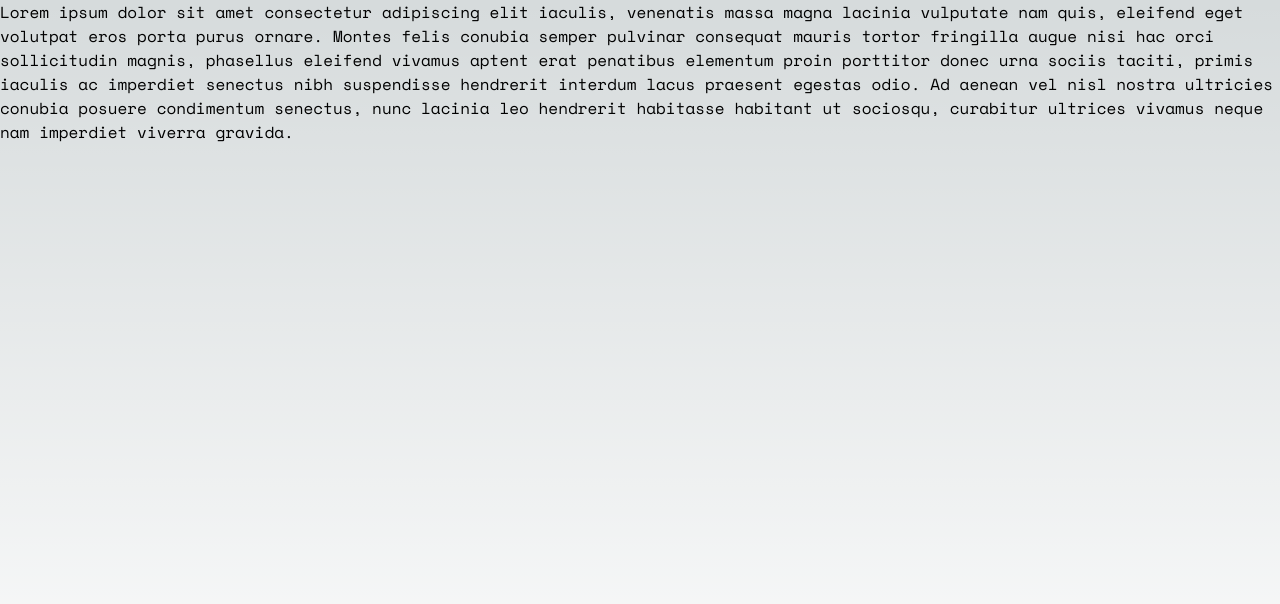
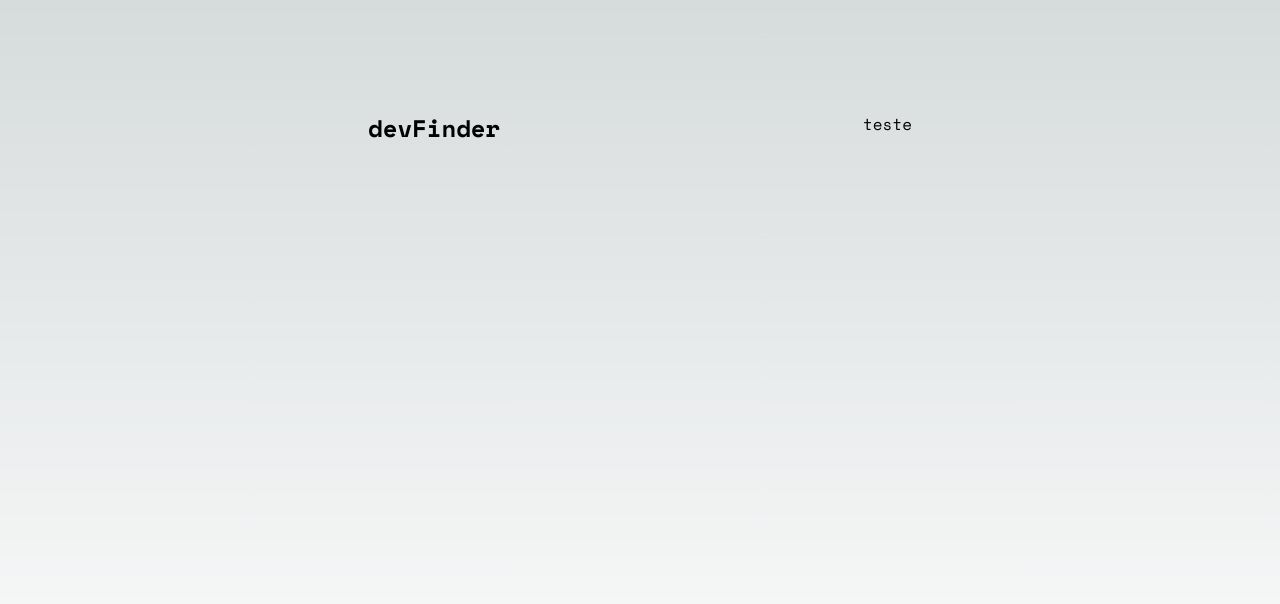
Before and after one commit to eriveltondasilva/github-user-search-app, a Next.js app: page / in a window 1280 px wide. Shown: the top 604 px of the page. Built offline with nearby package versions, Linux system fonts and the light colour scheme.

Commit message:
feat: criação do header

```diff
--- a/src/app/layout.js
+++ b/src/app/layout.js
@@ -16,7 +16,11 @@ export const metadata = {
 export default function RootLayout({ children }) {
   return (
     <html lang='en'>
-      <body className={space_mono.className}>{children}</body>
+      <body className={space_mono.className}>
+        <div className='flex min-h-screen flex-col items-center justify-between'>
+          {children}
+        </div>
+      </body>
     </html>
   );
 }
--- a/src/app/page.js
+++ b/src/app/page.js
@@ -1,18 +1,10 @@
+import Header from "@/components/Header"
+
 export default function Home() {
   return (
-    <main className='flex min-h-screen flex-col items-center justify-between'>
-      <div>
-        Lorem ipsum dolor sit amet consectetur adipiscing elit iaculis,
-        venenatis massa magna lacinia vulputate nam quis, eleifend eget volutpat
-        eros porta purus ornare. Montes felis conubia semper pulvinar consequat
-        mauris tortor fringilla augue nisi hac orci sollicitudin magnis,
-        phasellus eleifend vivamus aptent erat penatibus elementum proin
-        porttitor donec urna sociis taciti, primis iaculis ac imperdiet senectus
-        nibh suspendisse hendrerit interdum lacus praesent egestas odio. Ad
-        aenean vel nisl nostra ultricies conubia posuere condimentum senectus,
-        nunc lacinia leo hendrerit habitasse habitant ut sociosqu, curabitur
-        ultrices vivamus neque nam imperdiet viverra gravida.
-      </div>
-    </main>
-  );
+    <div className="w-[34rem] mt-28">
+      <Header/>
+    </div>
+  )
+  // return <main>eu sou o #MAIN</main>;
 }
--- /dev/null
+++ b/src/components/Header.js
@@ -0,0 +1,8 @@
+export default function Header() {
+  return (
+    <header className='flex justify-between'>
+      <div className='text-2xl font-bold'>devFinder</div>
+      <div>teste</div>
+    </header>
+  );
+}
```
